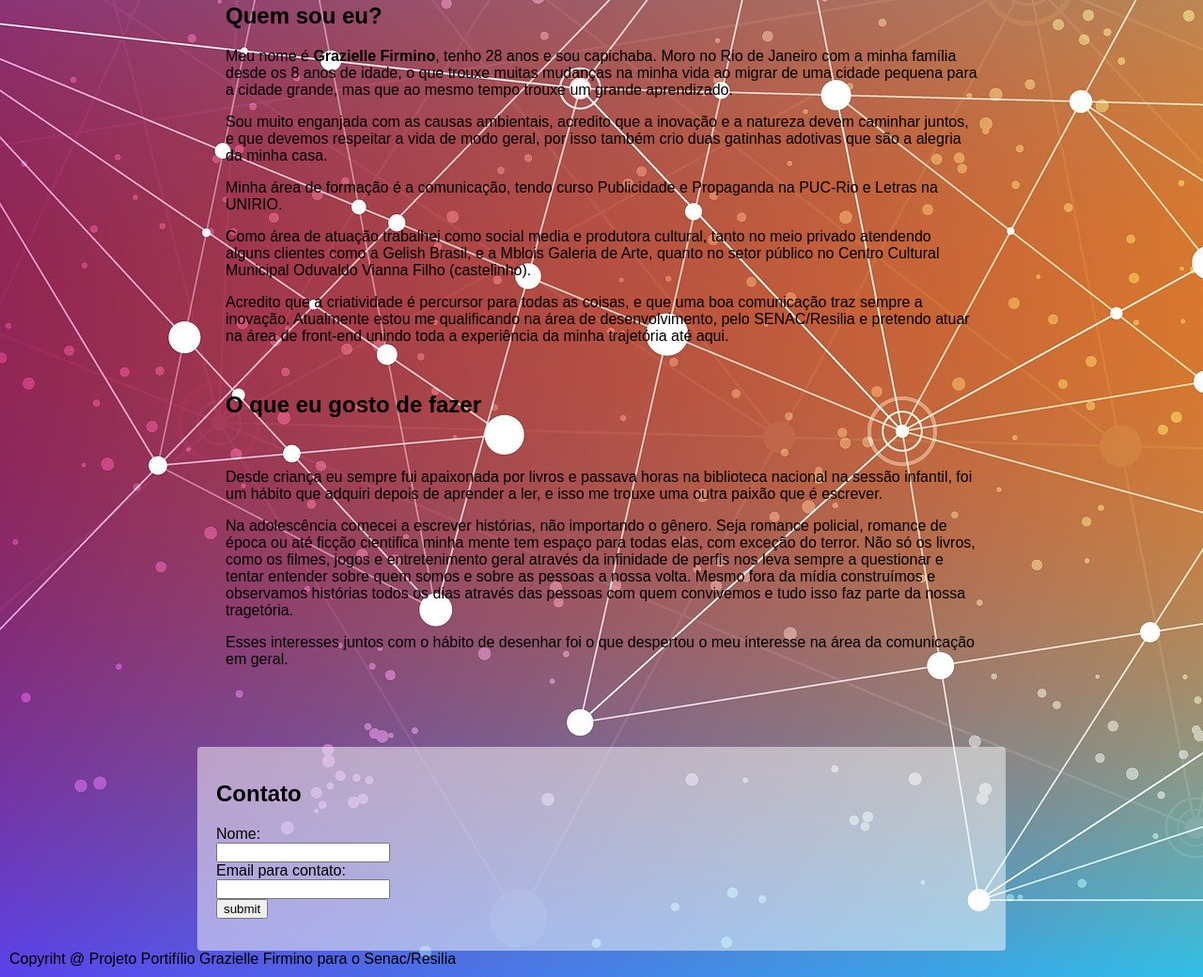
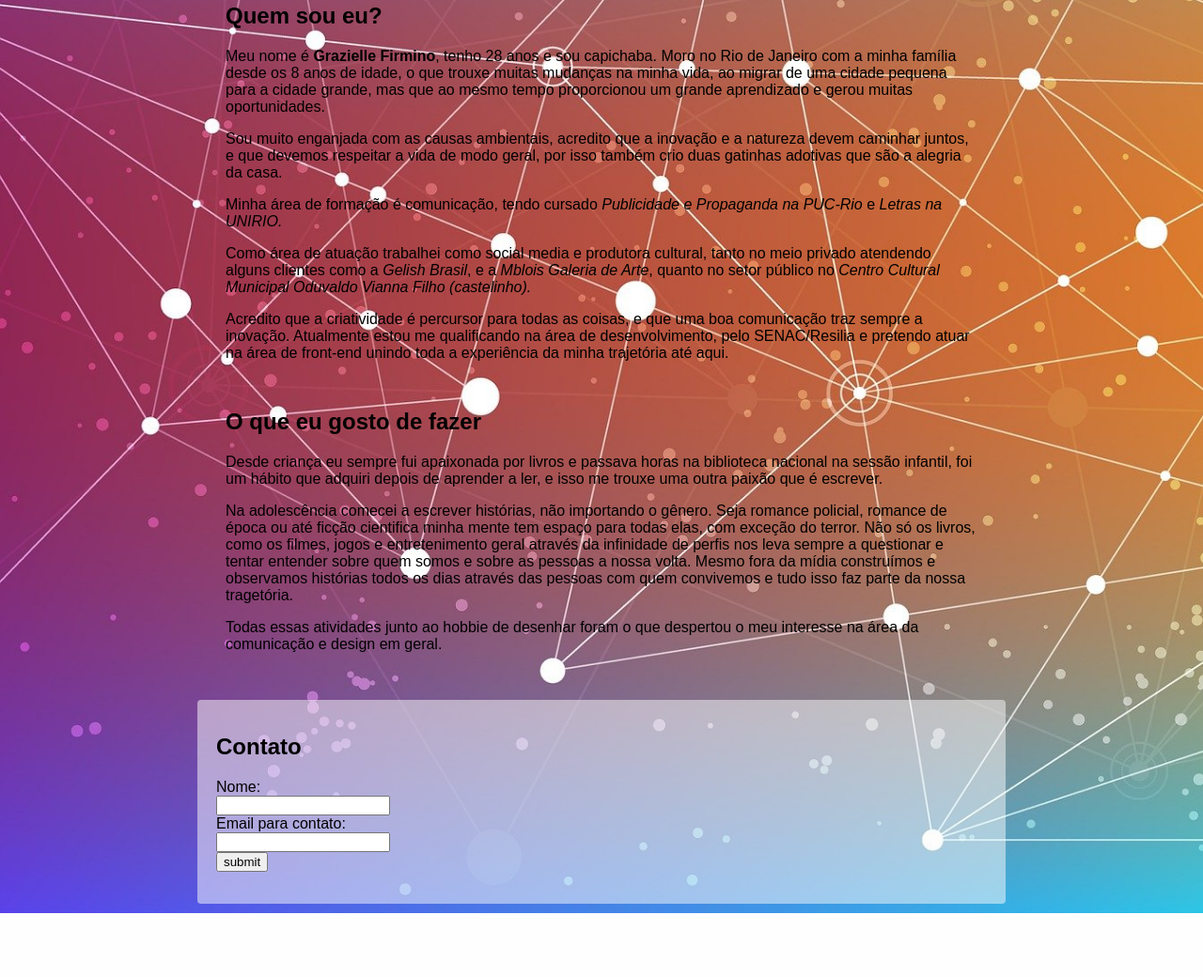
Before and after one commit to GraziFirmino/Projeto-individual-Portifolio-oficial-, a plain HTML site: page index.html in a window 1280 px wide. Shown: the part 400-1440 px from the top of the page at 94% size. After the commit the page ends 1372 px from the top, so only its background shows below. Drawn offline with Linux system fonts and the light colour scheme.

Commit message:
revisão do texto
revisão do texto do portifólio

```diff
--- a/CSS/estilo.css
+++ b/CSS/estilo.css
@@ -82,15 +82,3 @@ margin: 50px auto 0;
   border-width: medium;
   justify-content: right;
 }
-
-
-.footer {
-  margin: 5px;
-  text-justify: center;
-}
-
-.footer {
-  display: flex;
-  justify-content: center;
-
-}
--- a/index.html
+++ b/index.html
@@ -28,10 +28,10 @@
 
             <div> <h1> Quem sou eu?</h1>
                 <p><p>
-                Meu nome é <strong>Grazielle Firmino</strong>, tenho 28 anos e sou capichaba.  Moro no Rio de Janeiro com a minha família desde os 8 anos de idade, o que trouxe muitas mudanças na minha vida ao migrar de uma cidade pequena para a cidade grande, mas que ao mesmo tempo trouxe um grande aprendizado. </p><p>
-                Sou muito enganjada com as causas ambientais, acredito que a inovação e a natureza devem caminhar juntos, e que devemos respeitar a vida de modo geral, por isso também crio duas gatinhas adotivas que são a alegria da minha casa. </p> <p>
-                Minha área de formação é a comunicação, tendo curso Publicidade e Propaganda na PUC-Rio e Letras na UNIRIO. </p><p>
-                Como área de atuação trabalhei como social media e produtora cultural, tanto no meio privado atendendo alguns clientes como a Gelish Brasil, e a Mblois Galeria de Arte, quanto no setor público no Centro Cultural Municipal Oduvaldo Vianna Filho (castelinho). </p> <p>
+                Meu nome é <strong>Grazielle Firmino</strong>, tenho 28 anos e sou capichaba.  Moro no Rio de Janeiro com a minha família desde os 8 anos de idade, o que trouxe muitas mudanças na minha vida, ao migrar de uma cidade pequena para a cidade grande, mas que ao mesmo tempo proporcionou um grande aprendizado e gerou muitas oportunidades. </p><p>
+                Sou muito enganjada com as causas ambientais, acredito que a inovação e a natureza devem caminhar juntos, e que devemos respeitar a vida de modo geral, por isso também crio duas gatinhas adotivas que são a alegria da casa. </p> <p>
+                Minha área de formação é comunicação, tendo cursado <i>Publicidade e Propaganda na PUC-Rio</i> e <i>Letras na UNIRIO.</i> </p><p>
+                Como área de atuação trabalhei como social media e produtora cultural, tanto no meio privado atendendo alguns clientes como a <i> Gelish Brasil</i>, e a <i>Mblois Galeria de Arte</i>, quanto no setor público no <i>Centro Cultural Municipal Oduvaldo Vianna Filho (castelinho).</i> </p> <p>
                 Acredito que a criatividade é percursor para todas as coisas, e que uma boa comunicação traz sempre a inovação.
                 Atualmente estou me qualificando na área de desenvolvimento, pelo SENAC/Resilia e pretendo atuar na área de front-end unindo toda a experiência da minha trajetória até aqui. </p>
 
@@ -45,13 +45,13 @@
 
         <section class="meus-hobbies">
 
-             <div> <h1> O que eu gosto de fazer</h1><br>
+             <div> <h1> O que eu gosto de fazer</h1>
                  <p><p>
                 Desde criança eu sempre fui apaixonada por livros e passava horas na biblioteca nacional na sessão infantil, foi um hábito que adquiri depois de aprender a ler, e isso me trouxe uma outra paixão que é escrever. </p><p>
                 Na adolescência comecei a escrever histórias, não importando o gênero. Seja romance policial, romance de época ou até ficção cientifica minha mente tem espaço para todas elas, com exceção do terror. Não só os livros, como os filmes, jogos e entretenimento geral através da infinidade de perfis nos leva sempre a questionar e tentar entender sobre quem somos e sobre as pessoas a nossa volta. Mesmo fora da mídia construímos e observamos  histórias todos os dias através das pessoas com quem convivemos e tudo isso faz parte da nossa tragetória. </p><p>
-                Esses interesses juntos com o hábito de desenhar foi o que despertou o meu interesse na área da comunicação em geral.</p> </p>
+                Todas essas atividades junto ao hobbie de desenhar foram o que despertou o meu interesse na área da comunicação e design em geral.</p> </p>
 
-             </br>
+
 
              </div>
 
@@ -76,7 +76,7 @@
         </section>
 
 
-    <footer> Copyriht @ Projeto Portifílio Grazielle Firmino para o Senac/Resilia </footer>
+
 
 
 
```
